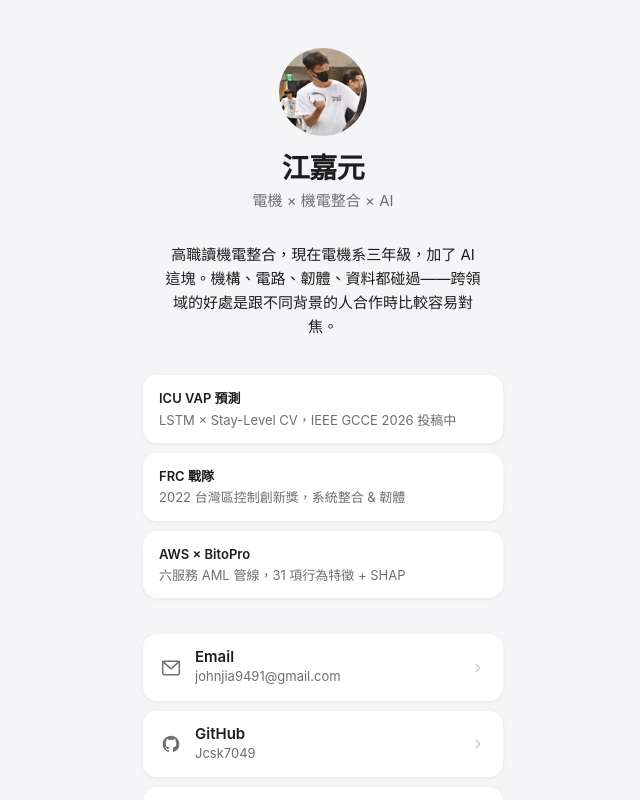
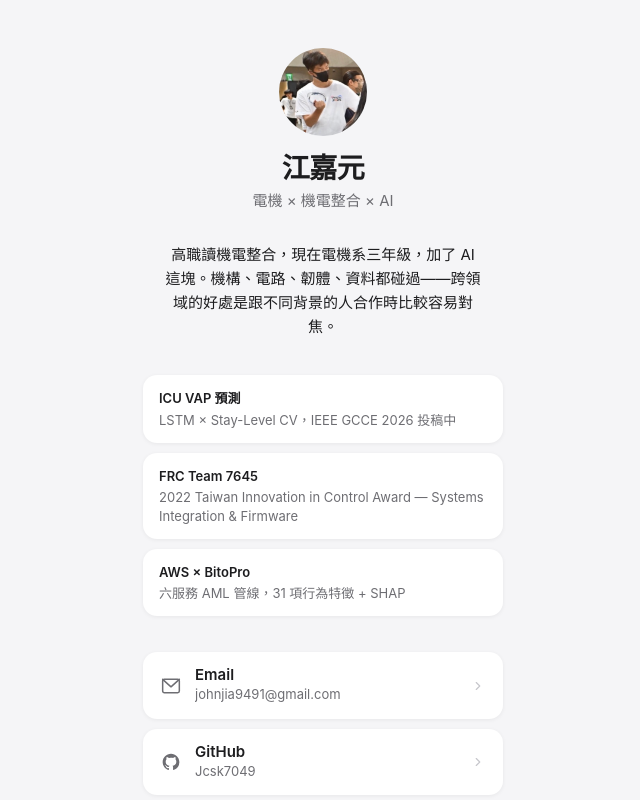
Before and after one commit to Jcsk7049/personal-website, a React (Vite) app: page /card in a window 1280 px wide. Shown: the top 800 px of the page, without its empty margins (317-957 px from the left). Built offline with nearby package versions, Linux system fonts and the light colour scheme.

Commit message:
Card: FRC highlight in English

```diff
--- a/src/pages/Card.jsx
+++ b/src/pages/Card.jsx
@@ -49,7 +49,7 @@ const LINKS = [
 
 const HIGHLIGHTS = [
   { label: 'ICU VAP 預測', desc: 'LSTM × Stay-Level CV，IEEE GCCE 2026 投稿中' },
-  { label: 'FRC 戰隊', desc: '2022 台灣區控制創新獎，系統整合 & 韌體' },
+  { label: 'FRC Team 7645', desc: '2022 Taiwan Innovation in Control Award — Systems Integration & Firmware' },
   { label: 'AWS × BitoPro', desc: '六服務 AML 管線，31 項行為特徵 + SHAP' },
 ]
 
```
